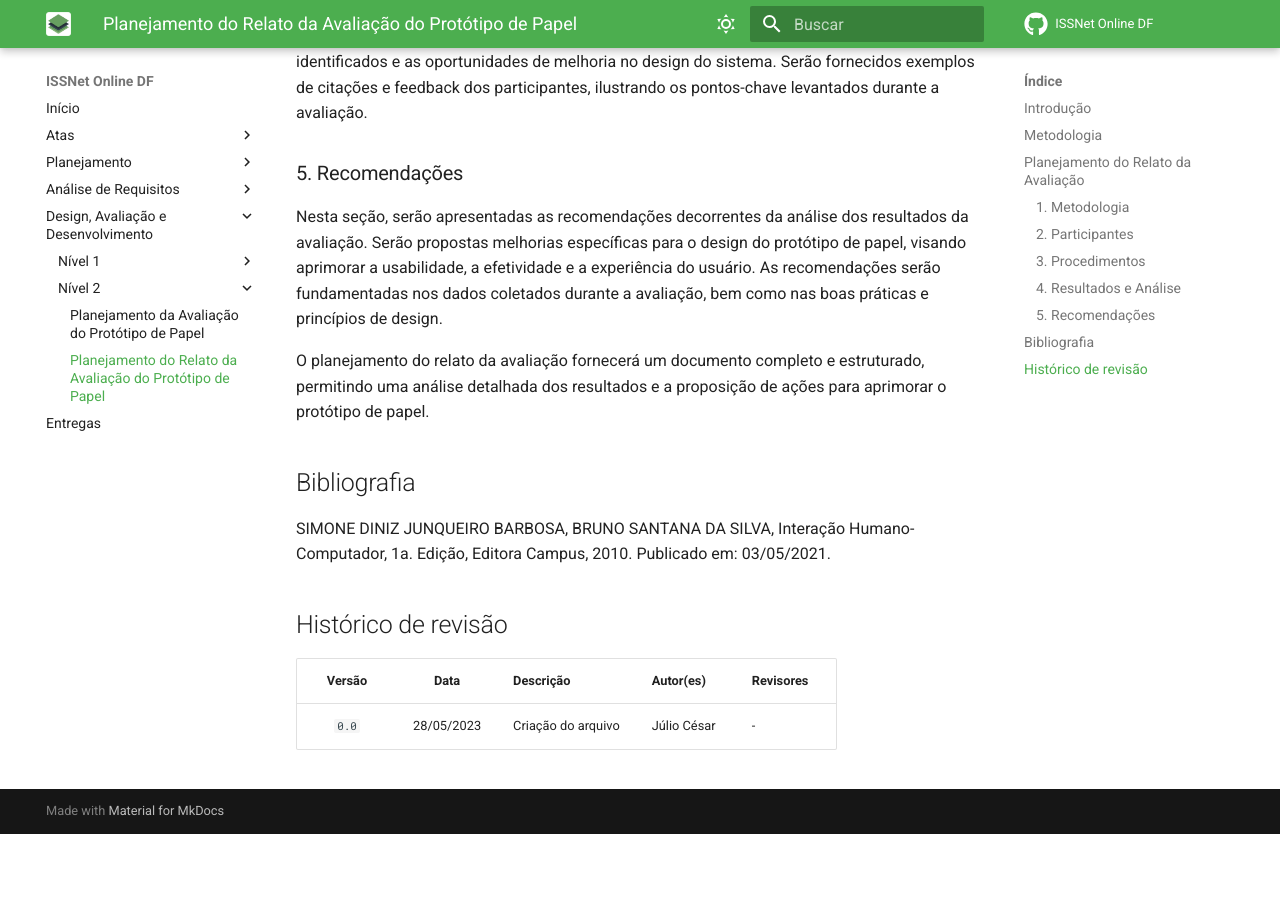
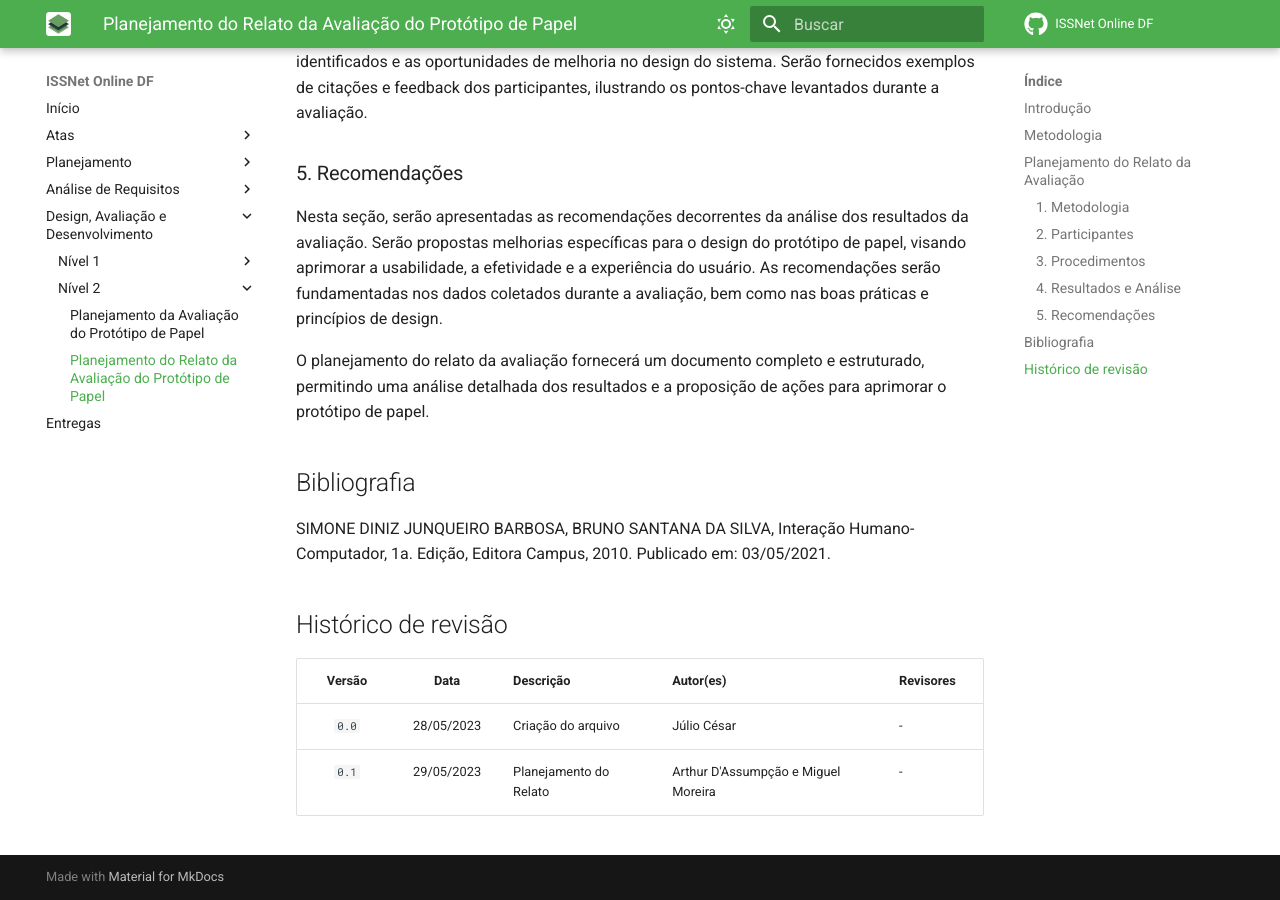
Before and after one commit to Interacao-Humano-Computador/2023.1-ISSNet, an MkDocs documentation site: the page built from gitpages/docs/design_avaliacao_desenvolvimento/nivel2/plan_relato_protpapel.md, in a window 1280 px wide and 900 px high, scrolled down 1536 px. Built offline with MkDocs 1.6.1 and Material for MkDocs 9.7.7, drawn with Linux system fonts in a browser that asks for light colours; comment, search, counter and statistics services are not loaded; before the commit the page ends 2370 px from its top, so only the background shows below that.

Commit message:
Update plan_relato_protpapel.md

```diff
--- a/gitpages/docs/design_avaliacao_desenvolvimento/nivel2/plan_relato_protpapel.md
+++ b/gitpages/docs/design_avaliacao_desenvolvimento/nivel2/plan_relato_protpapel.md
@@ -42,3 +42,4 @@ Edição, Editora Campus, 2010. Publicado em: 03/05/2021.
 | Versão     | Data        | Descrição                                 | Autor(es)       | Revisores       |
 | :--------: | :---------: | ----------------------------------------- | --------------- | --------------- |
 | `0.0`      | 28/05/2023  | Criação do arquivo                        | Júlio César     | - |
+| `0.1`      | 29/05/2023  | Planejamento do Relato                       | Arthur D'Assumpção e Miguel Moreira     | - |
```
